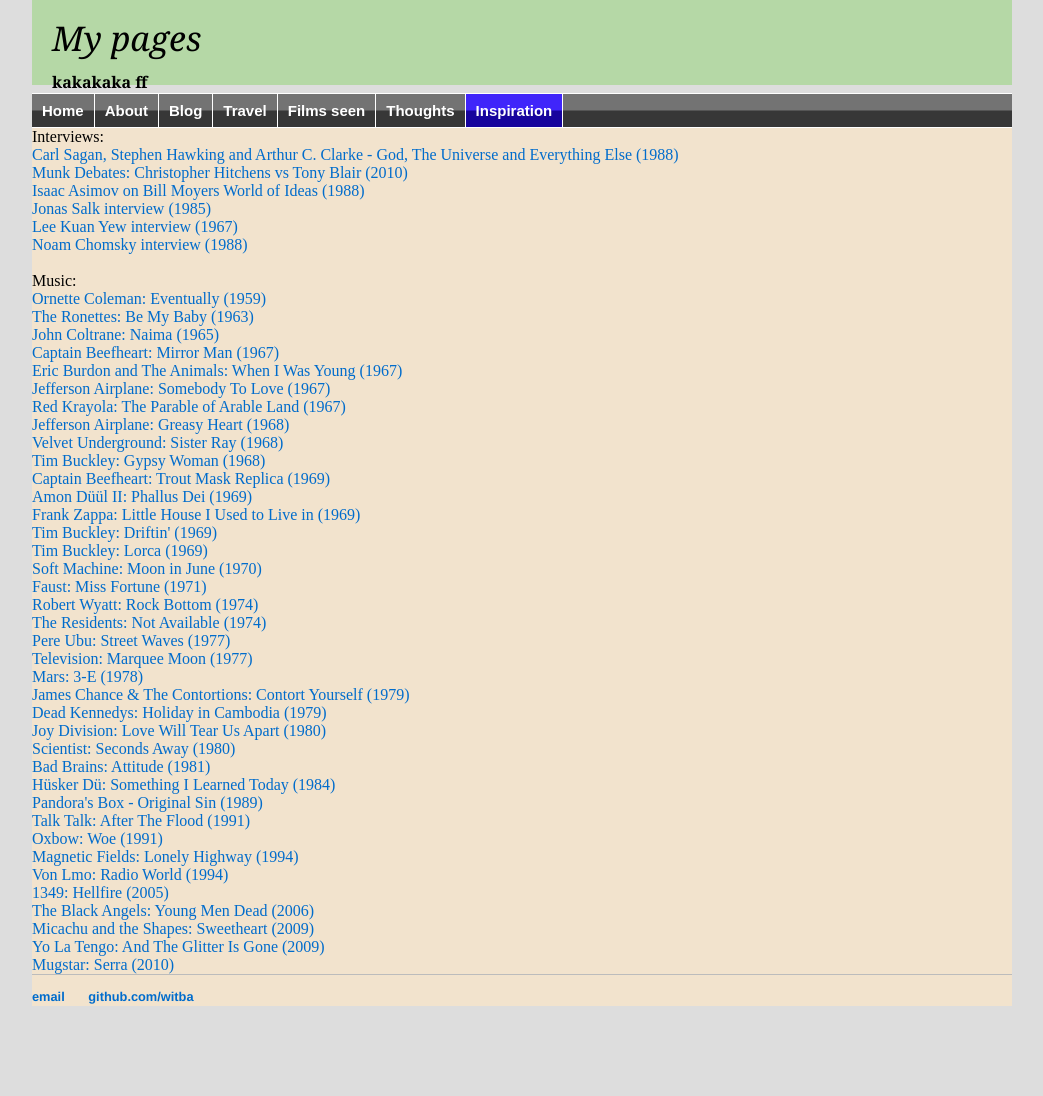
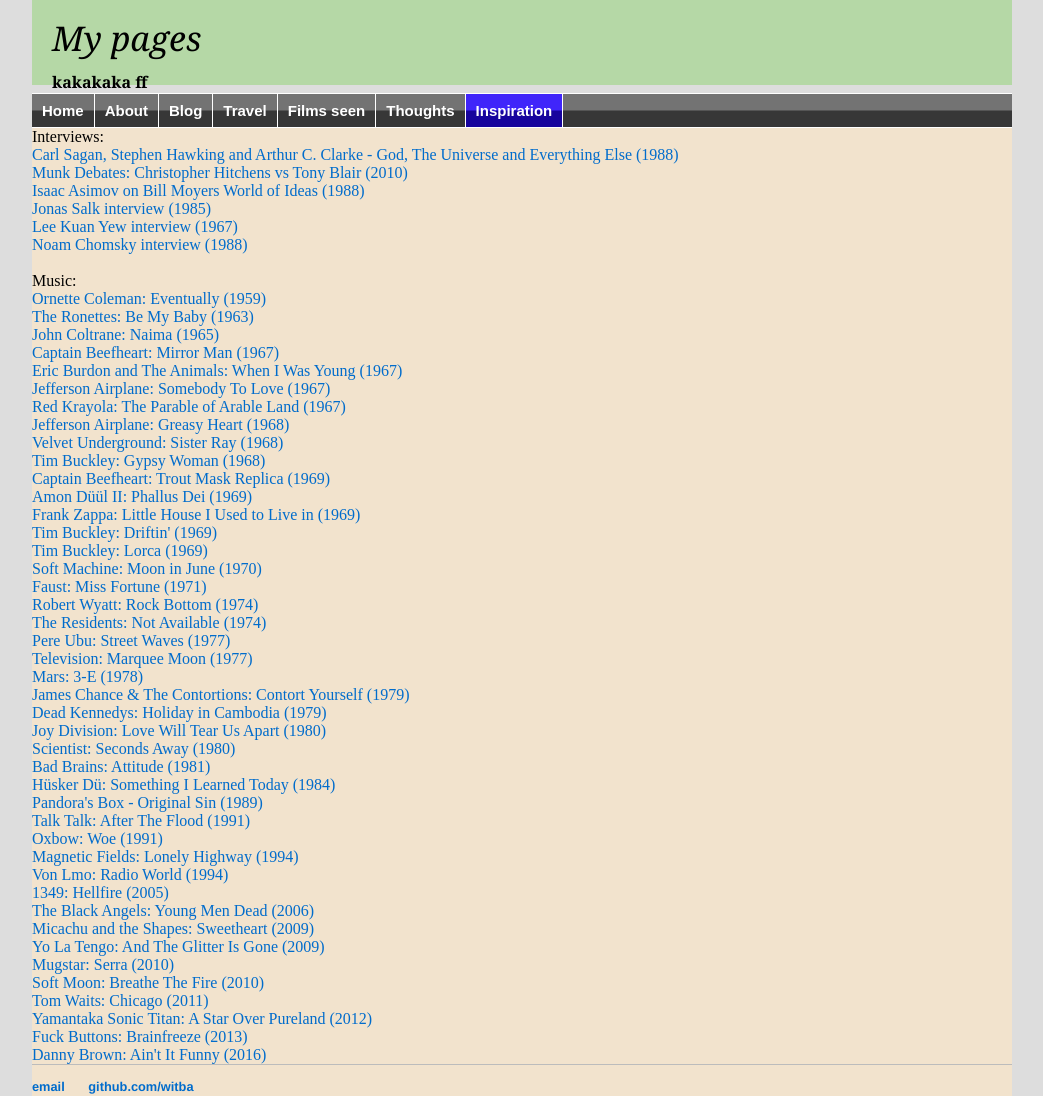
Before and after one commit to witba/witba.github.io, a Jekyll site: the page built from inspiration/index.html, in a window 1280 px wide. Shown: the whole page, without its empty margins (118-1161 px from the left). Built offline with Jekyll 4.4.1, drawn with Linux system fonts in a browser that asks for light colours; before the commit the page ends 1006 px from its top, so only the background shows below that.

Commit message:
Update index.html

```diff
--- a/inspiration/index.html
+++ b/inspiration/index.html
@@ -51,3 +51,8 @@
 <a href="https://www.youtube.com/watch?v=Dv62QrG0LMY" target=_blank>Micachu and the Shapes: Sweetheart (2009)</a><br>
 <a href="https://www.youtube.com/watch?v=gYF4wbyrNyY" target=_blank>Yo La Tengo: And The Glitter Is Gone (2009)</a><br>
 <a href="https://www.youtube.com/watch?v=dhUIpA1iJK0" target=_blank>Mugstar: Serra (2010)</a><br>
+<a href="https://www.youtube.com/watch?v=-5By-64c_ao" target=_blank>Soft Moon: Breathe The Fire (2010)</a><br>
+<a href="https://www.youtube.com/watch?v=QAjtkyGVDxc" target=_blank>Tom Waits: Chicago (2011)</a><br>
+<a href="https://www.youtube.com/watch?v=tK47j2P3Dq0" target=_blank>Yamantaka Sonic Titan: A Star Over Pureland (2012)</a><br>
+<a href="https://www.youtube.com/watch?v=lXXVPlrY974" target=_blank>Fuck Buttons: Brainfreeze (2013)</a><br>
+<a href="https://www.youtube.com/watch?v=EnfPzODj1kI" target=_blank>Danny Brown: Ain't It Funny (2016)</a><br>
```
